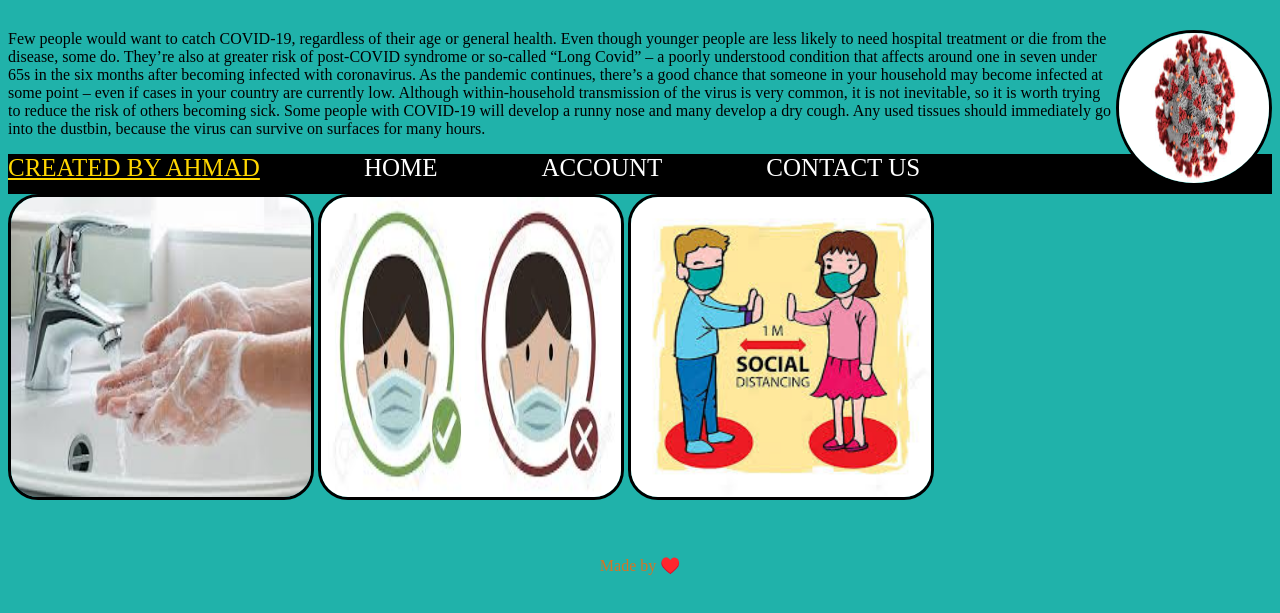
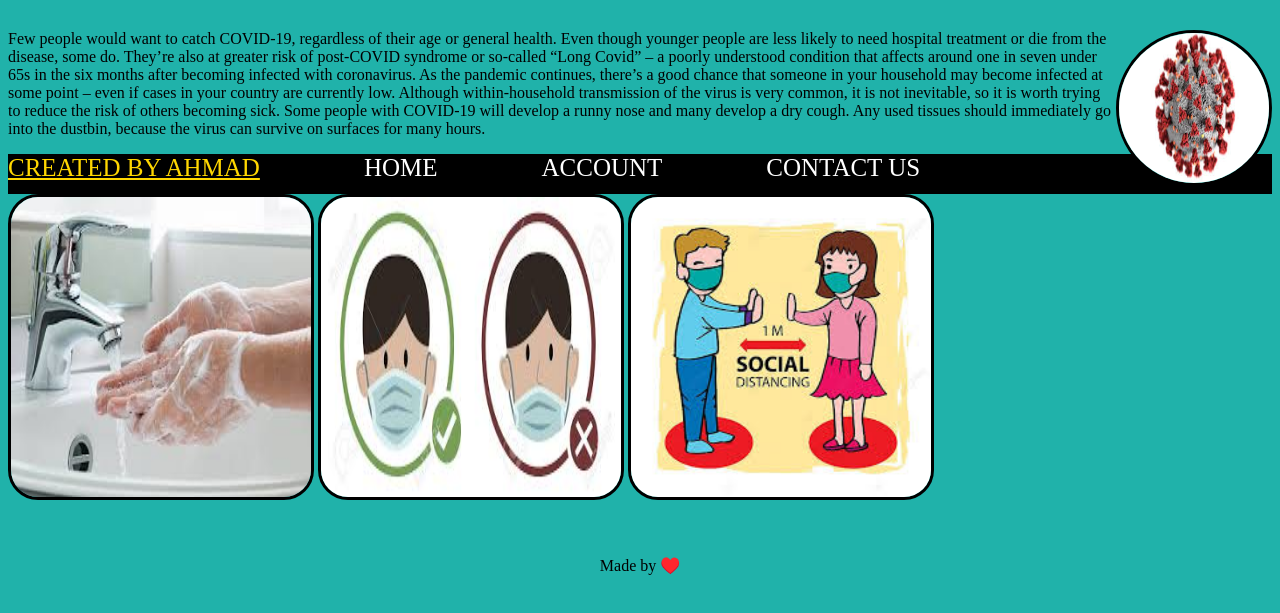
Before and after one commit to AhmadKamran40/Covid_19, a plain HTML site: page index.html in a window 1280 px wide. Shown: the part 185-798 px from the top of the page. Drawn offline with Linux system fonts and the light colour scheme.

Commit message:
Update style10.css

```diff
--- a/style10.css
+++ b/style10.css
@@ -65,7 +65,7 @@ hr{
 
 
 #ll{
-	color: rgb(214, 116, 36);
+	color: black;
 	text-align: center;
 }
 
```
